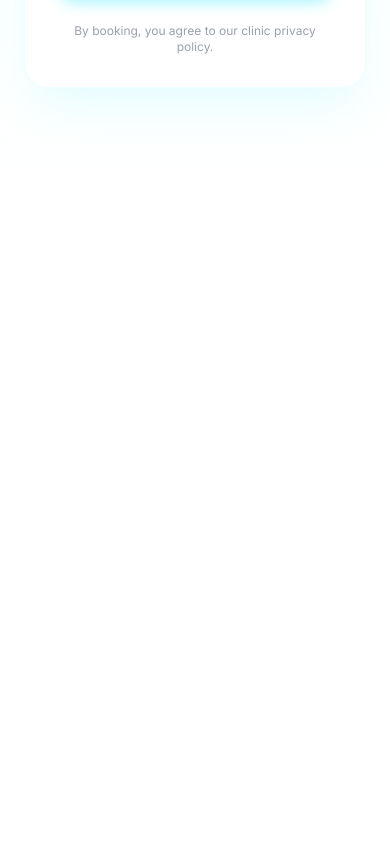
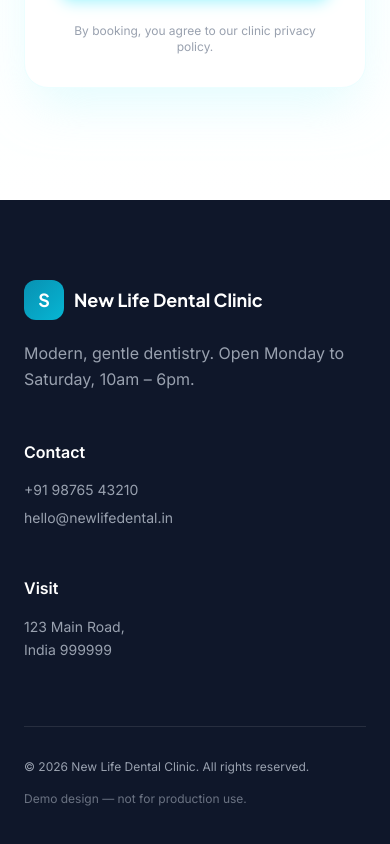
Before and after one commit to skybreakerW/dental-site, a React (Vite) app in the folder client/: page / in a window 390 px wide. Shown: the part 7400-8244 px from the top of the page. Before the commit the page ends 7600 px from the top, so only its background shows below. Built offline with nearby package versions, Linux system fonts and the light colour scheme.

Commit message:
feat: add footer section to webpage

```diff
--- a/client/src/App.jsx
+++ b/client/src/App.jsx
@@ -19,6 +19,7 @@ export default function App() {
         <Testimonials />
         <BookingForm />
       </main>
+      <Footer />
     </>
   );
 }
--- /dev/null
+++ b/client/src/components/Footer.jsx
@@ -0,0 +1,45 @@
+export default function Footer() {
+  return (
+    <footer className="bg-ink text-gray-400 pt-20 pb-10 px-6 lg:px-10">
+      <div className="max-w-7xl mx-auto">
+        <div className="grid md:grid-cols-4 gap-12 mb-16">
+          <div className="md:col-span-2">
+            <div className="flex items-center gap-2.5 mb-5">
+              <div className="w-10 h-10 rounded-xl bg-gradient-to-br from-primary to-accent
+                              flex items-center justify-center text-white font-display font-bold text-lg">
+                S
+              </div>
+              <div className="font-display font-bold text-white text-lg">New Life Dental Clinic</div>
+            </div>
+            <p className="max-w-sm leading-relaxed">
+              Modern, gentle dentistry. Open Monday to Saturday, 10am – 6pm.
+            </p>
+          </div>
+
+          <div>
+            <div className="text-white font-semibold mb-4">Contact</div>
+            <div className="space-y-2 text-sm">
+              <div>+91 98765 43210</div>
+              <div>hello@newlifedental.in</div>
+            </div>
+          </div>
+
+          <div>
+            <div className="text-white font-semibold mb-4">Visit</div>
+            <div className="text-sm leading-relaxed">
+              123 Main Road,<br />
+              India 999999
+            </div>
+          </div>
+        </div>
+
+        <div className="pt-8 border-t border-white/10 flex flex-col md:flex-row justify-between gap-4 text-xs">
+          <div>© 2026 New Life Dental Clinic. All rights reserved.</div>
+          <div className="text-gray-500">
+            Demo design — not for production use.
+          </div>
+        </div>
+      </div>
+    </footer>
+  );
+}
```
